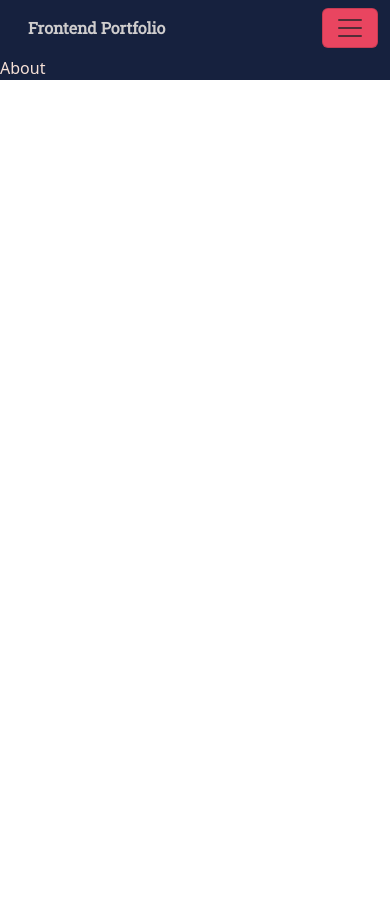
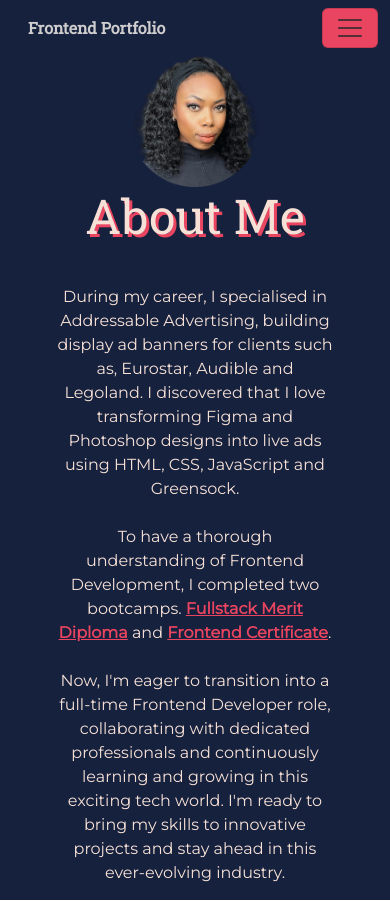
Before and after one commit to LeanneCodes/react-portfolio, a React (Vite) app: page /about in a window 390 px wide. Before the commit the page ends 844 px from the top, so only its background shows below. Built offline with nearby package versions, Linux system fonts and the light colour scheme.

Commit message:
update about me section

```diff
--- a/src/components/pages/About.jsx
+++ b/src/components/pages/About.jsx
@@ -1,8 +1,28 @@
 import React from 'react'
+import Leanne from '../../assets/leanne-portfolio.png';
+import '../styles/About.css'
 
 const About = () => {
   return (
-    <div>About</div>
+    <div className='about-container container-fluid' id='about'>
+      <div className='about-info'>
+        <div className='img-style'>
+          <img src={Leanne} alt='Leanne' className='profile-pic'/>
+        </div>
+        <div className='text-pos'>
+          <h1>About Me</h1>
+          <p className='text-style'>
+          During my career, I specialised in Addressable Advertising, building display ad banners for clients such as, Eurostar, Audible and Legoland. I discovered that I love transforming Figma and Photoshop designs into live ads using HTML, CSS, JavaScript and Greensock.
+          <br/>
+          <br/>
+          To have a thorough understanding of Frontend Development, I completed two bootcamps. <a href='https://www.credential.net/abe70729-0419-4049-a752-62b032d231eb#gs.08qmqt' target='_blank' style={{color: 'var(--coral)'}}>Fullstack Merit Diploma</a> and <a href='#' target='_blank' style={{color: 'var(--coral)'}}>Frontend Certificate</a>.
+          <br/>
+          <br/>
+          Now, I'm eager to transition into a full-time Frontend Developer role, collaborating with dedicated professionals and continuously learning and growing in this exciting tech world. I'm ready to bring my skills to innovative projects and stay ahead in this ever-evolving industry.
+          </p>
+        </div>
+      </div>
+    </div>
   )
 }
 
--- /dev/null
+++ b/src/components/styles/About.css
@@ -0,0 +1,83 @@
+.about-container {
+    padding:  10% 5%;
+    height: 100vh;
+    margin: auto;
+    justify-content: center;
+}
+
+.about-info {
+    display: flex;
+    flex-direction: row;
+    justify-content: center;
+    align-items: center;
+    height: 100%;
+}
+
+.profile-pic {
+    width: 65%;
+}
+
+.img-style {
+    display: flex;
+    flex-wrap: wrap;
+    align-content: center;
+    justify-content: center;
+}
+
+.text-style {
+    padding: 2rem;
+}
+
+.text-pos {
+    width: 100%;
+    display: flex;
+    flex-direction: column;
+    align-items: center;
+    justify-content: center;
+    text-align: center;
+    padding-right: 4rem;
+}
+
+h1 {
+    padding: 0 !important;
+}
+
+@media screen and (max-width: 1024px) {
+    .img-style {
+        width: 45%;
+        margin: auto;
+    }
+
+    .text-style {
+        text-align: center;
+    }
+
+    .about-info {
+        flex-direction: column !important;
+        justify-content: center;
+    }
+}
+
+@media screen and (max-width: 768px) {
+    .about-container {
+        padding: 3rem !important;
+    }
+
+    .profile-pic {
+        width: 100%;
+    }
+
+    .text-style {
+        padding: 2rem 0.5rem 0;
+    }
+
+    .text-pos {
+        padding: 0;
+    }
+}
+
+@media screen and (max-width: 320px) {
+    .container-fluid {
+        padding: 2rem 0.5rem 0;
+    }
+}
```
